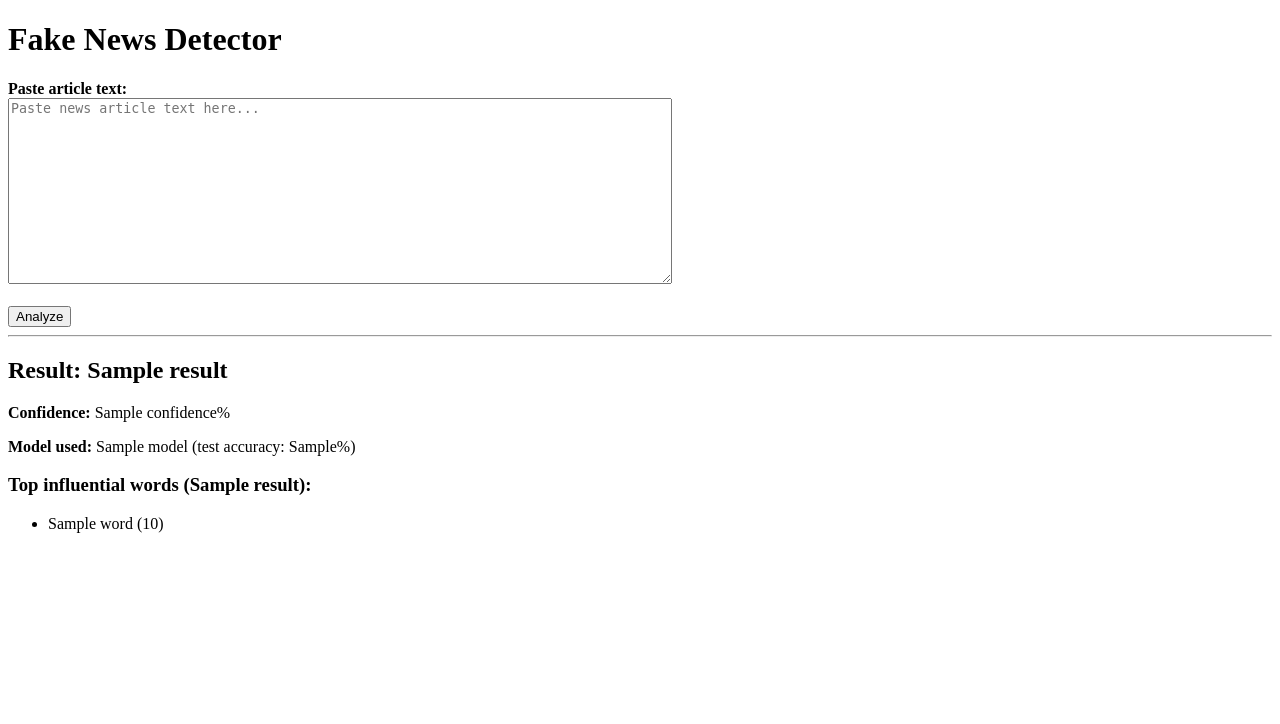
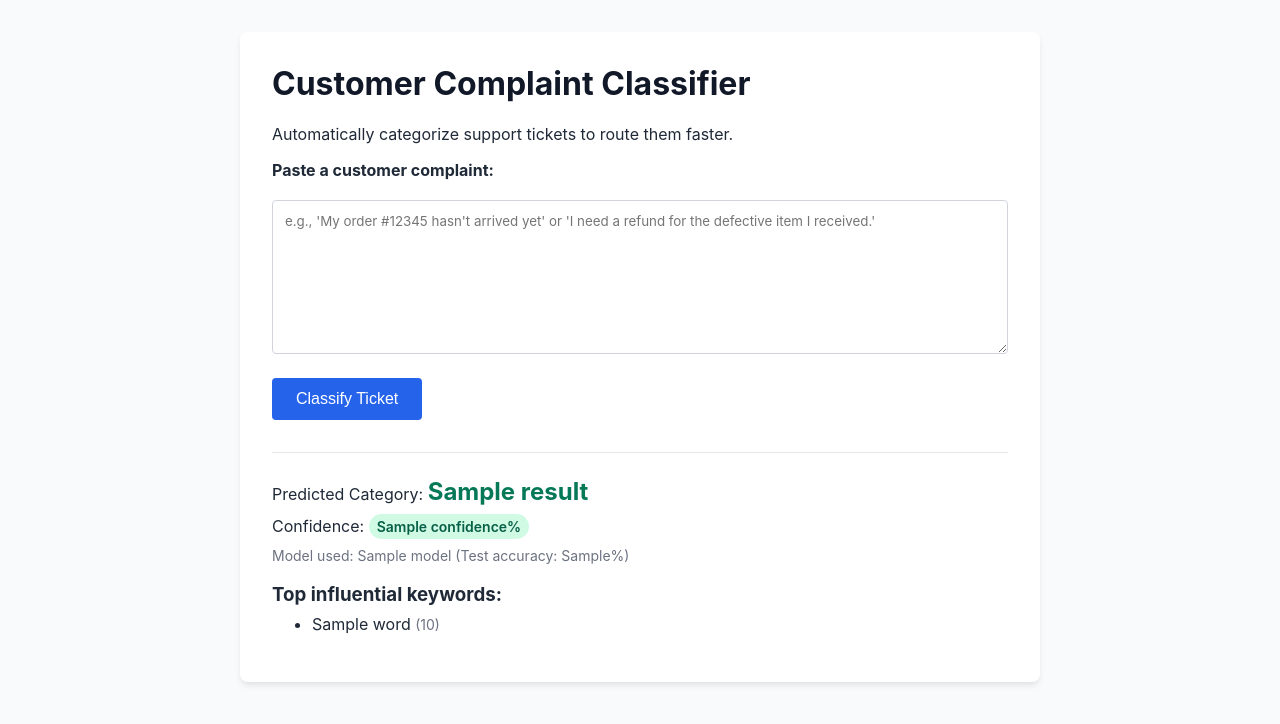
Before and after one commit to adreejaa-dash/fake-news-detector, a Flask app: template fake-news-detector/templates/index.html in a window 1280 px wide. Shown: the top 724 px of the page. Run offline with Flask 3, Linux system fonts and the light colour scheme; the template is opened without the code that fills it: most values are stand-ins (such as "Sample title", 1, 10 or a date in 2020); parts of the project's set-up code (start-up, migrations or seed data) failed here and were passed over.

Commit message:
Pivot project to e-commerce customer complaint classification with Docker deployment and testing

```diff
--- a/fake-news-detector/app.py
+++ b/fake-news-detector/app.py
@@ -5,10 +5,11 @@ from preprocess import clean_text
 
 app = Flask(__name__)
 
-print("Loading model and vectorizer...")
+print("Loading models, vectorizer, and label encoder...")
 model      = joblib.load("model.pkl")
 vectorizer = joblib.load("vectorizer.pkl")
 model_info = joblib.load("model_info.pkl")
+le         = joblib.load("label_encoder.pkl")
 model_name = model_info["name"]
 model_acc  = model_info["accuracy"]
 
@@ -22,10 +23,17 @@ def get_top_words(text_vec, predicted_class):
     if not hasattr(lr_model, "coef_"):
         return []
     feature_names = vectorizer.get_feature_names_out()
-    coef = lr_model.coef_[0]
+
+    # In multi-class LogisticRegression, coef_ is (n_classes, n_features)
+    # If binary, it's (1, n_features). Handle both gracefully:
+    if lr_model.coef_.shape[0] > 1:
+        coef = lr_model.coef_[predicted_class]
+    else:
+        coef = lr_model.coef_[0]
+        if predicted_class == 0:
+            coef = -coef
+
     scores = text_vec.toarray()[0] * coef
-    if predicted_class == 0:
-        scores = -scores
     top_indices = scores.argsort()[-TOP_WORDS:][::-1]
     return [(feature_names[i], round(float(scores[i]), 4)) for i in top_indices if scores[i] > 0]
 
@@ -33,26 +41,41 @@ def get_top_words(text_vec, predicted_class):
 @app.route("/", methods=["GET", "POST"])
 def index():
     result = None
+    error = None
+
     if request.method == "POST":
-        article_text = request.form.get("article_text", "").strip()
-        if article_text:
-            processed = clean_text(article_text)
-            vec = vectorizer.transform([processed])
-            prediction = model.predict(vec)[0]
-            proba = model.predict_proba(vec)[0]
-            confidence = round(float(proba[prediction]) * 100, 2)
-            label = "Real" if prediction == 1 else "Fake"
-            top_words = get_top_words(vec, prediction)
-            result = {
-                "label": label,
-                "confidence": confidence,
-                "model": model_name,
-                "model_accuracy": round(model_acc * 100, 2),
-                "top_words": top_words,
-            }
-    return render_template("index.html", result=result)
+        complaint_text = request.form.get("complaint_text", "").strip()
+
+        if not complaint_text:
+            error = "Please enter a complaint."
+        elif len(complaint_text) < 15:
+            error = "Complaint is too short. Please provide more details."
+        else:
+            processed = clean_text(complaint_text)
+
+            # Additional check: what if preprocessing removes all words?
+            if not processed:
+                error = "Could not extract meaningful words from the complaint."
+            else:
+                vec = vectorizer.transform([processed])
+                prediction = model.predict(vec)[0]
+                proba = model.predict_proba(vec)[0]
+                confidence = round(float(proba[prediction]) * 100, 2)
+
+                label = le.inverse_transform([prediction])[0]
+                top_words = get_top_words(vec, prediction)
+
+                result = {
+                    "label": label,
+                    "confidence": confidence,
+                    "model": model_name,
+                    "model_accuracy": round(model_acc * 100, 2),
+                    "top_words": top_words,
+                }
+
+    return render_template("index.html", result=result, error=error)
 
 
 if __name__ == "__main__":
     port = int(os.environ.get("PORT", 5001))
-    app.run(debug=True, port=port)
+    app.run(host="0.0.0.0", port=port)
--- a/fake-news-detector/templates/index.html
+++ b/fake-news-detector/templates/index.html
@@ -2,30 +2,113 @@
 <html lang="en">
 <head>
   <meta charset="UTF-8">
-  <title>Fake News Detector</title>
+  <title>Customer Complaint Classifier</title>
+  <style>
+    body {
+      font-family: -apple-system, BlinkMacSystemFont, "Segoe UI", Roboto, Helvetica, Arial, sans-serif;
+      max-width: 800px;
+      margin: 0 auto;
+      padding: 2rem;
+      background-color: #f9fafb;
+      color: #1f2937;
+    }
+    .container {
+      background-color: white;
+      padding: 2rem;
+      border-radius: 8px;
+      box-shadow: 0 4px 6px -1px rgba(0, 0, 0, 0.1);
+    }
+    h1 {
+      margin-top: 0;
+      color: #111827;
+    }
+    textarea {
+      width: 100%;
+      padding: 0.75rem;
+      border: 1px solid #d1d5db;
+      border-radius: 4px;
+      font-family: inherit;
+      resize: vertical;
+      box-sizing: border-box;
+    }
+    button {
+      background-color: #2563eb;
+      color: white;
+      border: none;
+      padding: 0.75rem 1.5rem;
+      font-size: 1rem;
+      border-radius: 4px;
+      cursor: pointer;
+      font-weight: 500;
+    }
+    button:hover {
+      background-color: #1d4ed8;
+    }
+    .error {
+      background-color: #fee2e2;
+      color: #b91c1c;
+      padding: 1rem;
+      border-radius: 4px;
+      margin-bottom: 1rem;
+      border-left: 4px solid #ef4444;
+    }
+    .result-box {
+      margin-top: 2rem;
+      padding-top: 1.5rem;
+      border-top: 1px solid #e5e7eb;
+    }
+    .label {
+      font-size: 1.5rem;
+      font-weight: bold;
+      color: #047857;
+    }
+    .confidence {
+      display: inline-block;
+      padding: 0.25rem 0.5rem;
+      border-radius: 9999px;
+      font-size: 0.875rem;
+      font-weight: 600;
+      background-color: #d1fae5;
+      color: #065f46;
+    }
+    .meta {
+      color: #6b7280;
+      font-size: 0.875rem;
+      margin-top: 0.5rem;
+    }
+  </style>
 </head>
 <body>
-  <h1>Fake News Detector</h1>
+  <div class="container">
+    <h1>Customer Complaint Classifier</h1>
+    <p>Automatically categorize support tickets to route them faster.</p>
+
+    {% if error %}
+    <div class="error">{{ error }}</div>
+    {% endif %}
+
     <form method="POST">
-    <label for="article_text"><strong>Paste article text:</strong></label><br>
-    <textarea id="article_text" name="article_text" rows="12" cols="80" placeholder="Paste news article text here..."></textarea><br><br>
-    <button type="submit">Analyze</button>
+      <label for="complaint_text"><strong>Paste a customer complaint:</strong></label><br><br>
+      <textarea id="complaint_text" name="complaint_text" rows="8" placeholder="e.g., 'My order #12345 hasn't arrived yet' or 'I need a refund for the defective item I received.'">{{ request.form.get('complaint_text', '') }}</textarea><br><br>
+      <button type="submit">Classify Ticket</button>
     </form>
 
     {% if result %}
-  <hr>
-  <h2>Result: {{ result.label }}</h2>
-  <p><strong>Confidence:</strong> {{ result.confidence }}%</p>
-  <p><strong>Model used:</strong> {{ result.model }} (test accuracy: {{ result.model_accuracy }}%)</p>
+    <div class="result-box">
+      <div>Predicted Category: <span class="label">{{ result.label }}</span></div>
+      <div style="margin-top: 0.5rem;">Confidence: <span class="confidence">{{ result.confidence }}%</span></div>
+      <div class="meta">Model used: {{ result.model }} (Test accuracy: {{ result.model_accuracy }}%)</div>
 
       {% if result.top_words %}
-  <h3>Top influential words ({{ result.label }}):</h3>
-  <ul>
+      <h3 style="margin-bottom: 0.5rem;">Top influential keywords:</h3>
+      <ul style="margin-top: 0;">
         {% for word, score in result.top_words %}
-    <li>{{ word }} ({{ score }})</li>
+        <li>{{ word }} <span style="color: #6b7280; font-size: 0.875rem;">({{ score }})</span></li>
         {% endfor %}
       </ul>
       {% endif %}
+    </div>
     {% endif %}
+  </div>
 </body>
 </html>
```
Also changed, not shown: fake-news-detector/docker-compose.yml (added, +11 -0 lines), fake-news-detector/requirements.txt (+8 -20 lines), fake-news-detector/test_preprocess.py (added, +30 -0 lines), fake-news-detector/train.py (+38 -16 lines), fake-news-detector/README.md, fake-news-detector/confusion_matrix.png (added), 6 other files. Lines whose indentation alone changed are shown as unchanged.
